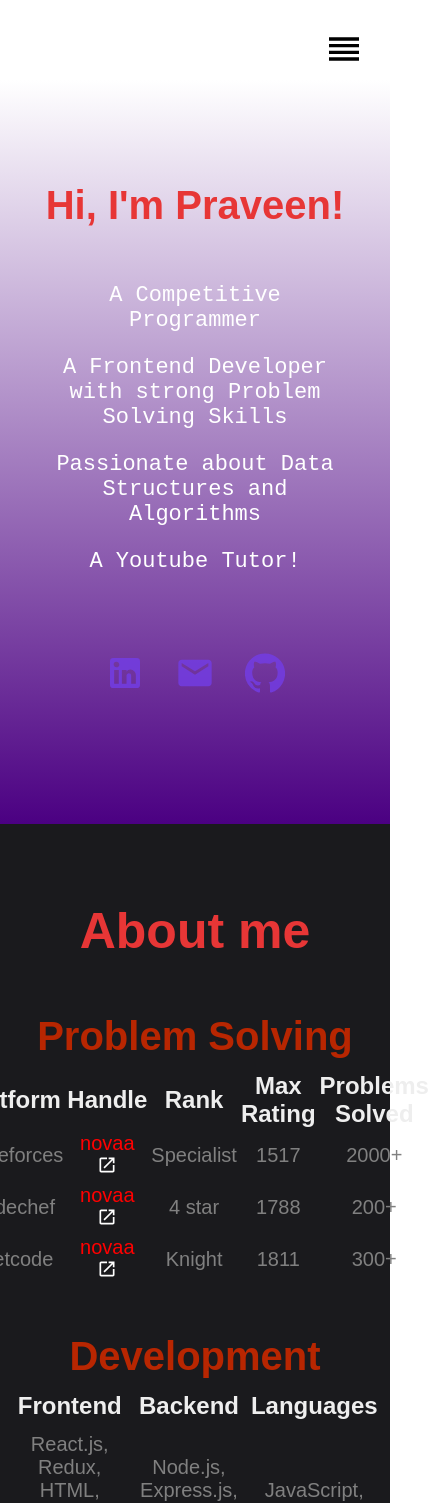
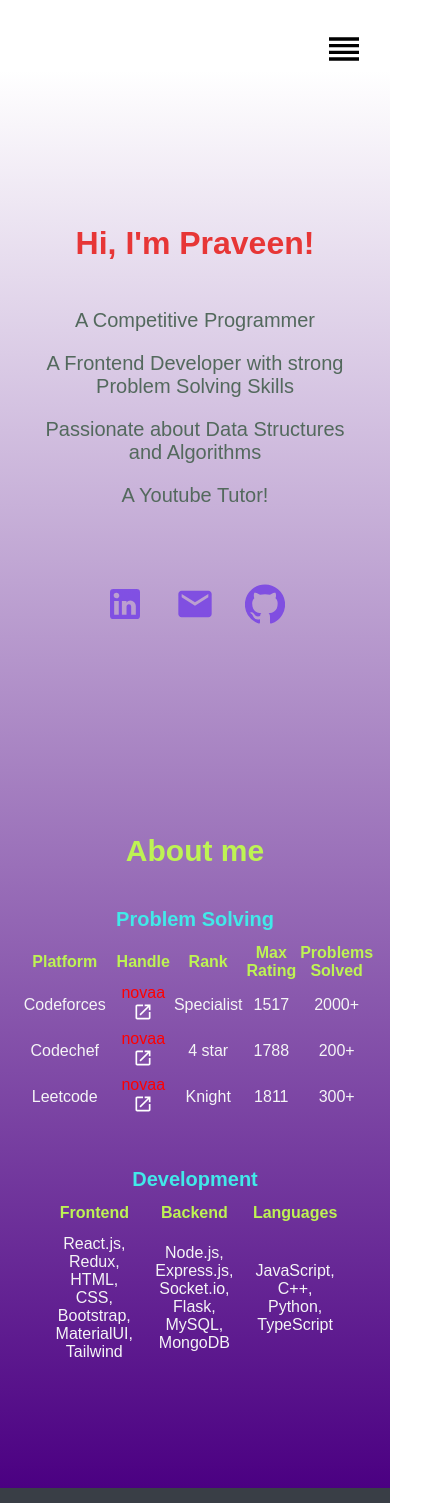
Before and after one commit to nova0077/react-portfolio-1, a React (Create React App) app: page / in a window 390 px wide. Shown: the top 1503 px of the page, 432 px wide, since content can reach past the window. Built offline with nearby package versions, Linux system fonts and the light colour scheme.

Commit message:
added css

```diff
--- a/src/index.html
+++ b/src/index.html
@@ -2,17 +2,23 @@
 <html lang="en">
 
 <head>
-	<meta charset="utf-8" />
-	<meta name="viewport"
-		content="width=device-width, initial-scale=1" />
-    <link rel="preconnect" href="https://fonts.googleapis.com">
-    <link rel="preconnect" href="https://fonts.gstatic.com" crossorigin>
-    <link href="https://fonts.googleapis.com/css2?family=Kaushan+Script&family=Montserrat:ital,wght@0,300;0,400;0,600;0,700;1,700&family=Roboto+Mono:ital@0;1&display=swap" rel="stylesheet">
-	<title>React App</title>
+  <meta charset="utf-8" />
+  <meta name="viewport" content="width=device-width, initial-scale=1" />
+  <link rel="preconnect" href="https://fonts.googleapis.com">
+  <link rel="preconnect" href="https://fonts.gstatic.com" crossorigin>
+  <link
+    href="https://fonts.googleapis.com/css2?family=Kaushan+Script&family=Montserrat:ital,wght@0,300;0,400;0,600;0,700;1,700&family=Roboto+Mono:ital@0;1&display=swap"
+    rel="stylesheet">
+  <link rel="preconnect" href="https://fonts.googleapis.com">
+  <link rel="preconnect" href="https://fonts.gstatic.com" crossorigin>
+  <link
+    href="https://fonts.googleapis.com/css2?family=Nunito+Sans:opsz,wght@6..12,200;6..12,300;6..12,400;6..12,500;6..12,600&display=swap"
+    rel="stylesheet">
+  <title>React App</title>
 </head>
 
 <body>
-	<div id="root"></div>
+  <div id="root"></div>
 </body>
 
 </html>
--- a/src/pages/Home.js
+++ b/src/pages/Home.js
@@ -93,7 +93,7 @@ function Home() {
               </tr>
               <tr>
                 <td>
-                  <span>React.js, Redux, HTML, CSS, Bootstrap, MaterialUI, Tailwind CSS</span>
+                  <span>React.js, Redux, HTML, CSS, Bootstrap, MaterialUI, Tailwind</span>
                 </td>
                 <td>
                   <span>
--- a/src/styles/Experience.css
+++ b/src/styles/Experience.css
@@ -6,6 +6,14 @@
   justify-content: center;
 }
 
+.vertical-timeline-element-title{
+  color: rgba(231, 54, 54);
+}
+
+.vertical-timeline-element-subtitle{
+  color: rgb(160, 93, 208);
+}
+
 .date{
-  color: #EEEEEE;
+  color: gray;
 }
--- a/src/styles/Home.css
+++ b/src/styles/Home.css
@@ -1,10 +1,14 @@
-.home{
+.home {
   width: 100%;
   align-items: center;
   color: #EEEEEE;
 }
 
-.about{
+.home {
+  background-image: linear-gradient(to top, indigo, white);
+}
+
+.about {
   width: 100%;
   min-height: calc(100vh - 100px);
   display: flex;
@@ -12,45 +16,46 @@
   justify-content: center;
   align-items: center;
   text-align: center;
-  background-image: linear-gradient(to top, indigo, white);
-  color: white;
+  color: rgb(83, 105, 93);
 }
 
-.about h2{
-  font-family: 'Montserrat', sans-serif;
+.about h2 {
+  font-family: 'Nunito Sans', sans-serif;
   font-size: 50px;
   color: rgba(231, 54, 54);
 }
 
-.about .prompt{
+.about .prompt {
   width: 70%;
   font-size: 30px;
-  font-family: 'Roboto Mono', monospace;
+  font-family: 'Nunito Sans', sans-serif;
 }
 
-.myprofiles{
+.myprofiles {
   display: flex;
   justify-content: center;
   align-items: center;
   margin: 5vh;
 }
 
-.myprofiles svg{
+.myprofiles svg {
   font-size: 60px;
   margin: 25px;
-  color: rgba(231, 54, 54);
+  color: rgb(76, 93, 220);
 }
 
-.skillsContainer{
-  margin-top: 20vw;
+.skillsContainer {
+  margin-top: 16vw;
   padding: auto;
   width: 100%;
   min-height: calc(100vh - 190px);
 }
-.skillsContainer .heading{
+
+.skillsContainer .heading {
   font-size: 50px;
-  color: rgba(231, 54, 54);
+  color: rgb(190, 243, 83);
 }
+
 .skills {
   /* font-size: 25px; */
   display: flex;
@@ -60,85 +65,97 @@
   text-align: center;
 }
 
-#skill1{
+#skill1 {
   margin-bottom: 7vw;
 }
-#skill1 td{
+
+#skill1 td {
   width: 15vw;
 }
 
-#skill2 td{
+#skill2 td {
   width: 20vw;
   padding: 10px;
 }
 
-.skills h1{
-  color: #B82601;
+.skills h1 {
+  color: #41e9e9;
   font-size: 35px;
   margin: 50px 0 20px 0;
 }
 
-.skills td{
+.skills td {
   font-size: 20px;
-  color: gray;
+  color: rgb(245, 245, 246);
 }
 
-.skills th{
+.skills th {
   font-size: 24px;
+  color: rgb(190, 243, 83);
 }
 
-.skills h2{
+.skills h2 {
   font-size: 30px;
-  margin : 15px auto;
+  margin: 15px auto;
   color: #4bcaede4;
   display: flex;
   justify-content: center;
   align-items: center;
 }
 
-.skills span{
+.skills span {
   width: 10px;
 }
 
-@media only screen and (max-width: 600px) {
+@media only screen and (max-width: 850px) {
   .about h2 {
-    font-size: 40px;
+    font-size: 32px;
   }
 
   .about .prompt {
-    font-size: 22px; /* Adjusted for mobile devices */
-    width: 80%; /* Adjusted for mobile devices */
+    font-size: 20px;
+    /* Adjusted for mobile devices */
+    width: 80%;
+    /* Adjusted for mobile devices */
   }
 
-  .myprofiles svg{
+  .myprofiles svg {
     font-size: 40px;
     margin: 15px;
     color: rgba(115, 61, 230, 0.811);
+  }
+
+  .skillsContainer{
+    margin-top: 20px;
+  }
+  .skillsContainer .heading {
+    font-size: 30px;
+
   }
   .skills {
     text-align: center;
   }
 
   .skills h1 {
-    font-size: 40px; /* Adjusted for mobile devices */
-    margin: 20px 0 10px 0; /* Adjusted for mobile devices */
+    font-size: 20px;
+    /* Adjusted for mobile devices */
+    margin: 20px 0 10px 0;
+    /* Adjusted for mobile devices */
   }
 
-  .skills h2 {
-    font-size: 24px; /* Adjusted for mobile devices */
-    margin: 0;
-    margin-top: 10px; /* Adjusted for mobile devices */
+  .skills th{
+    font-size: 16px;
+    width: 85%;
+    /* Adjusted for mobile devices */
   }
-
-  .skills .list {
-    width: 90%; /* Adjusted for mobile devices */
-  }
-
-  .skills .list .item {
-    margin: 20px; /* Adjusted for mobile devices */
+  .skills td{
+    font-size: 16px;
+    width: 85%;
+    /* Adjusted for mobile devices */
   }
 
   .list span {
-    font-size: 20px; /* Adjusted for mobile devices */
+    font-size: 16px;
+    /* Adjusted for mobile devices */
   }
 }
--- a/src/styles/Navbar.css
+++ b/src/styles/Navbar.css
@@ -1,6 +1,6 @@
 .navbar {
   width: 100%;
-  height: 80px;
+  height: 70px;
   background: white;
 }
 
@@ -10,11 +10,10 @@
   display: flex;
   align-items: center;
   justify-content: center;
-  color: indigo;
 }
 
 .navbar a {
-  color: indigo;
+  color: rgba(115, 61, 230, 0.811);
   text-decoration: none;
   margin: 40px;
   font-size: 30px;
@@ -53,13 +52,14 @@
 #open a {
   width: 100%;
   text-align: center;
-  margin: 15px;
-  font-size: 25px;
+  margin: 8px;
+  font-size: 20px;
 }
 
-@media only screen and (max-width: 900px) {
+@media only screen and (max-width: 800px) {
   .navbar a {
     width: 70px;
+    font-size: 24px;
   }
 }
 
--- a/src/styles/ProjectDisplay.css
+++ b/src/styles/ProjectDisplay.css
@@ -10,7 +10,7 @@
 .project h1 {
   margin-top: 40px;
   margin-bottom: 70px;
-  color: #B82601;;
+  color: rgba(231, 54, 54);
   font-size: 45px;
 }
 .project img {
@@ -29,7 +29,7 @@
   width: 75%;
   margin-top: 30px;
   font-size: 24px;
-  color: #00ADB5;
+  color: yellowgreen;
 }
 
 .projectLinks{
@@ -76,8 +76,12 @@
     height: auto; /* Adjust the height as needed for mobile devices */
   }
 
+  .project p{
+    font-size: 18px;
+    line-height: 26px;
+  }
   .project h1 {
-    font-size: 32px;
+    font-size: 28px;
     margin-top: 30px;
     margin-bottom: 50px;
   }
@@ -89,8 +93,8 @@
   }
 
   .project h2 {
-    font-size: 24px;
-    margin-top: 30px;
+    font-size: 18px;
+    margin-top: 24px;
   }
 
   .projectLinks div {
--- a/src/styles/Projects.css
+++ b/src/styles/Projects.css
@@ -6,10 +6,13 @@
   align-items: center;
   flex-direction: column;
 }
+.App{
+  background-image: linear-gradient(to top, indigo, white);
+}
 .projects .projectTitle {
   text-align: center;
-  color: #B82601;;
-  font-size: 60px;
+  color: rgba(231, 54, 54);
+  font-size: 50px;
   font-weight: bolder;
 }
 
@@ -22,14 +25,14 @@
 
 /* MENU ITEM STYLING */
 .projectItem h1{
-  color: #00ADB5;
+  color: black;
 }
 .projectItem {
   border-radius: 15px;
   width: 300px;
   height: 300px;
   margin: 40px;
-  box-shadow: 0px 6px 20px rgba(255, 0, 0, 0.2);
+  box-shadow: 0px 6px 20px rgba(233, 233, 233, 0.661);
   text-align: center;
 }
 .projectItem:hover {
@@ -66,8 +69,14 @@
 
 @media only screen and (max-width: 800px) {
   .projectList {
-    grid-template-columns: 1fr;
+    display: flex;
+    flex-direction: column;
+    align-items: center;
+    justify-content: center;
     /* flex-direction: column; */
+  }
+  .projects .projectTitle{
+    font-size: 30px;
   }
 }
 
```
